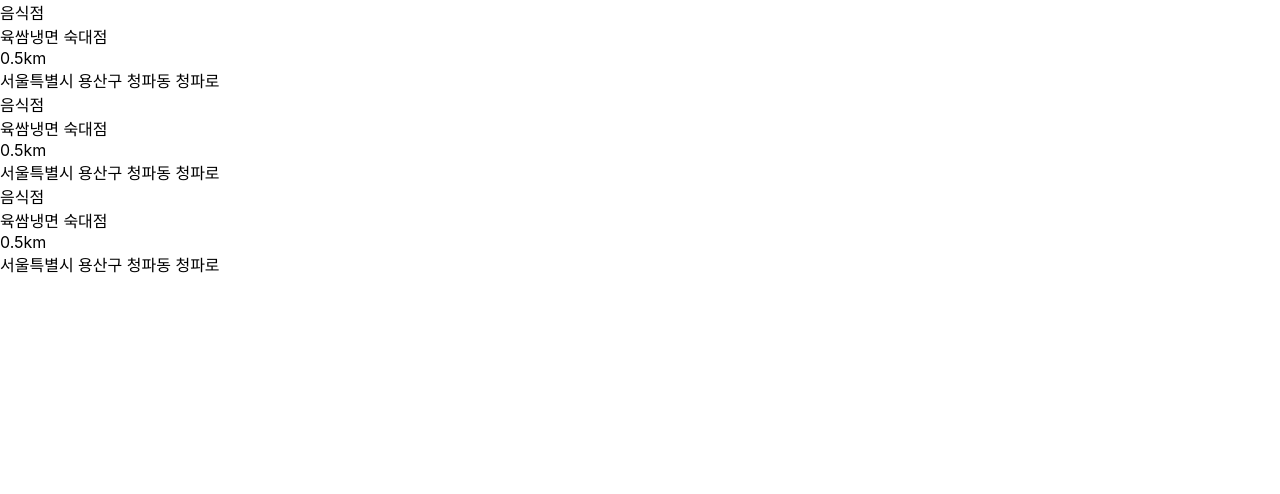
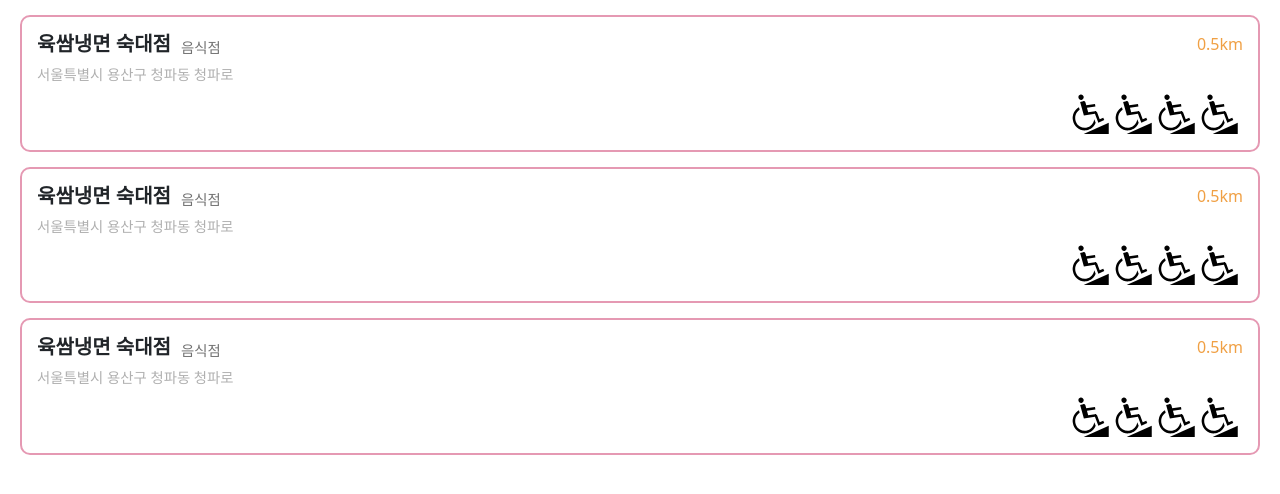
Before and after one commit to wing-beat/thisABLE_front, a React (Create React App) app in the folder thisable/: page / in a window 1280 px wide. Shown: the top 494 px of the page. Built offline with nearby package versions, Linux system fonts and the light colour scheme.

Commit message:
FEAT: add style on MainPageList

```diff
--- a/thisable/src/App.js
+++ b/thisable/src/App.js
@@ -1,8 +1,8 @@
 import React from 'react';
 import { BrowserRouter, Route, Routes } from "react-router-dom";
+import 'bootstrap/dist/css/bootstrap.min.css';
 import DetailPage from './components/DetailPage/DetailPage';
 import MainPage from './components/MainPage/MainPage';
-
 function App() {
   return (
     <div className="App">
--- /dev/null
+++ b/thisable/src/components/MainPage/MainPage.css
@@ -0,0 +1,28 @@
+.PlaceListContainer {
+    border: 2px solid #E599B3;
+    box-sizing: border-box;
+    border-radius: 10px;
+    margin: 15px 20px;
+    padding: 15px;
+}
+.placeType {
+    font-size: 0.9rem;
+    margin-left: 10px;
+    color: #727272;
+}
+.placeDist {
+    color: #F0A044;
+}
+.placeAddr {
+    font-size: 0.9rem;
+    color: #B0B0B0;
+    font-weight: 300;
+}
+.placeIcon {
+    display: flex;
+    margin-top: 8px;
+    justify-content: flex-end;
+}
+.placeIcon > img {
+    margin-right: 5px;
+}
--- a/thisable/src/components/MainPage/MainPageList.js
+++ b/thisable/src/components/MainPage/MainPageList.js
@@ -1,4 +1,6 @@
 import React from 'react'
+import './MainPage.css'
+import slopeImg from '../../assets/images/slope.svg'
 
 function MainPageList() {
   const places = [
@@ -44,11 +46,21 @@ function MainPageList() {
   ];
   const renderPlaces = places && places.map(place => {
     return (
-      <div className='place' key={place.location_code}>
-        <div>{place.location_type}</div>
-        <div>{place.name}</div>
-        <div>{place.distance}</div>
-        <div>{place.address}</div>
+      <div className='PlaceListContainer' key={place.location_code}>
+        <div className='d-flex justify-content-between '>
+          <div className='d-flex align-items-center'>
+            <h5 className='fw-bold'>{place.name}</h5>
+            <div className='placeType'>{place.location_type}</div>
+          </div>
+          <div className='placeDist'>{place.distance}</div>
+        </div>
+        <div className='placeAddr'>{place.address}</div>
+        <div className='placeIcon'>
+          <img src={slopeImg}></img>
+          <img src={slopeImg}></img>
+          <img src={slopeImg}></img>
+          <img src={slopeImg}></img>
+        </div>
       </div>
     )
   })
```
Also changed, not shown: thisable/src/assets/images/slope.svg (added).
